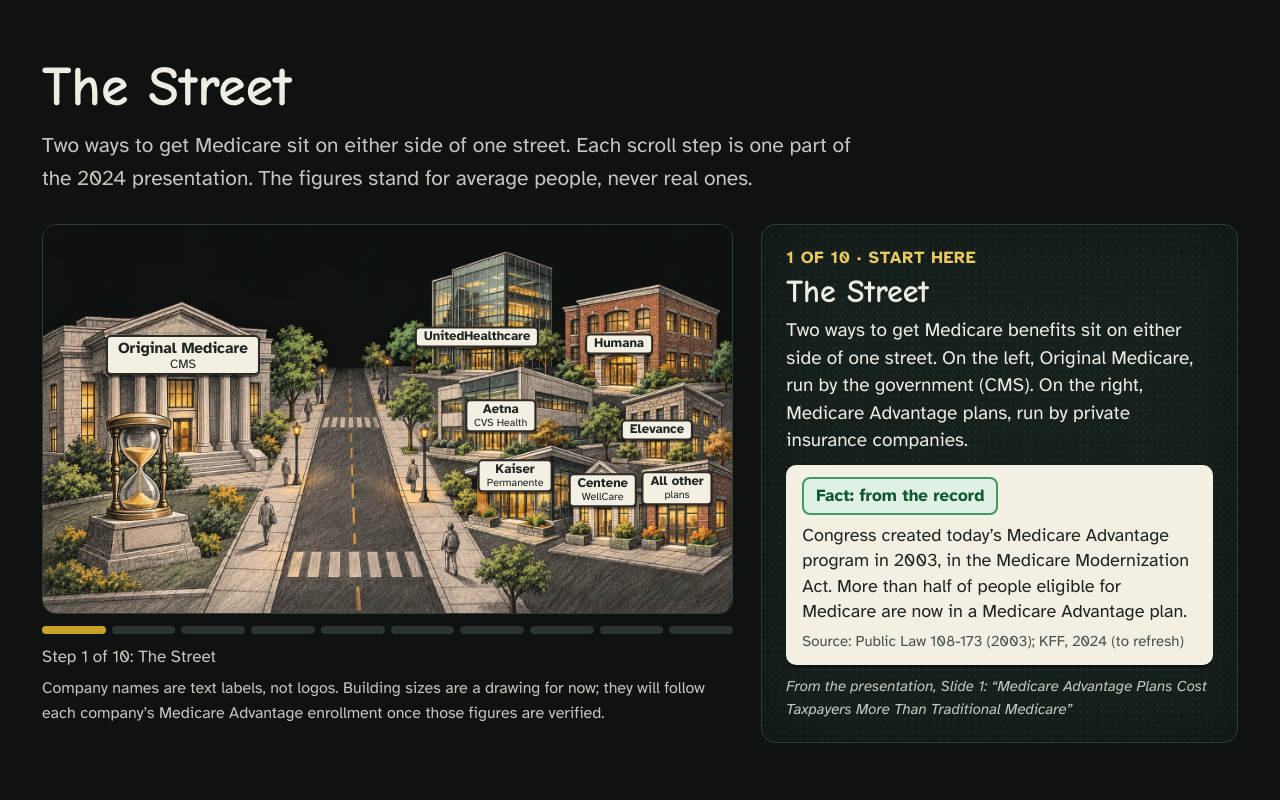
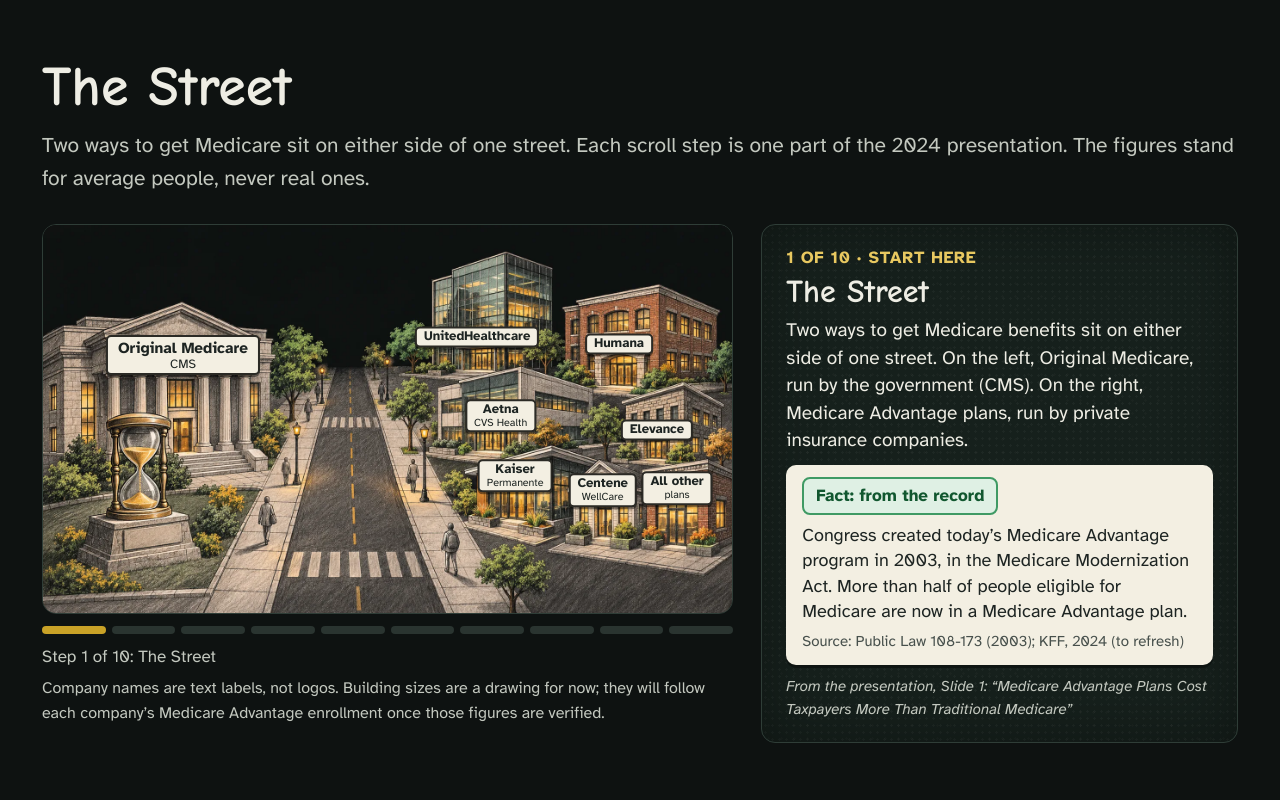
Before and after one commit to tlsman71/dweller, a plain HTML site: page health/mockup/index.html in a window 1280 px wide. Shown: the part 1120-1920 px from the top of the page. Drawn offline with Linux system fonts and the light colour scheme; a web font is replaced by a local one.

Commit message:
Section intro text spans the full content width
Co-Authored-By: Claude Opus 5.5 <noreply@anthropic.com>
Claude-Session: https://claude.ai/code/session_01N4HRhwS3Y4qSyV86PvKpGU

```diff
--- a/health/mockup/index.html
+++ b/health/mockup/index.html
@@ -60,7 +60,7 @@ nav.mainnav a:hover{color:var(--chalk);text-decoration:underline}
 .sr{position:absolute;width:1px;height:1px;overflow:hidden;clip:rect(0 0 0 0);white-space:nowrap}
 section.block{padding:72px 0 10px;scroll-margin-top:calc(var(--hdr,113px) - 58px)}
 .sec-title{font-family:var(--chalkfont);font-weight:700;font-size:clamp(36px,4.6vw,56px);line-height:1.05}
-.sec-lede{font-size:21px;color:var(--mute);max-width:820px;margin:12px 0 0}
+.sec-lede{font-size:21px;color:var(--mute);max-width:none;margin:12px 0 0}
 
 /* hero */
 .hero{padding:40px 0 20px}
```
